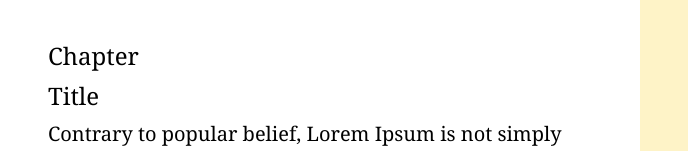
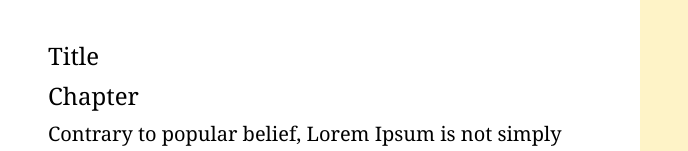
Before and after one commit to pjyi2147/StorybookGPT, a React (Create React App) app in the folder storybook-ai/: page /book in a window 1280 px wide. Shown: the top 151 px of the page, without its empty margins (0-688 px from the left). Built offline with nearby package versions, Linux system fonts and the light colour scheme.

Commit message:
swapped title and chapter position
- makes more sense to have title at the very top

```diff
--- a/storybook-ai/src/components/TextSide.js
+++ b/storybook-ai/src/components/TextSide.js
@@ -13,8 +13,8 @@ function TextSide({chapter, title, text}) {
   return (
     <>
       <div className="bg-white w-1/2 h-screen py-10 px-12">
+        <div className="text-2xl mb-2 font-serif"> {title} </div>
         <div className="text-2xl mb-2 font-serif"> {chapter} </div>
-        <div className="text-2xl mb-2 font-serif"> {title} </div>
         <div className="text-xl h-5/6 overflow-auto font-serif">
           {paragraphs.map((element) => {
             return <p className="mb-6"> {element} </p>;
```
